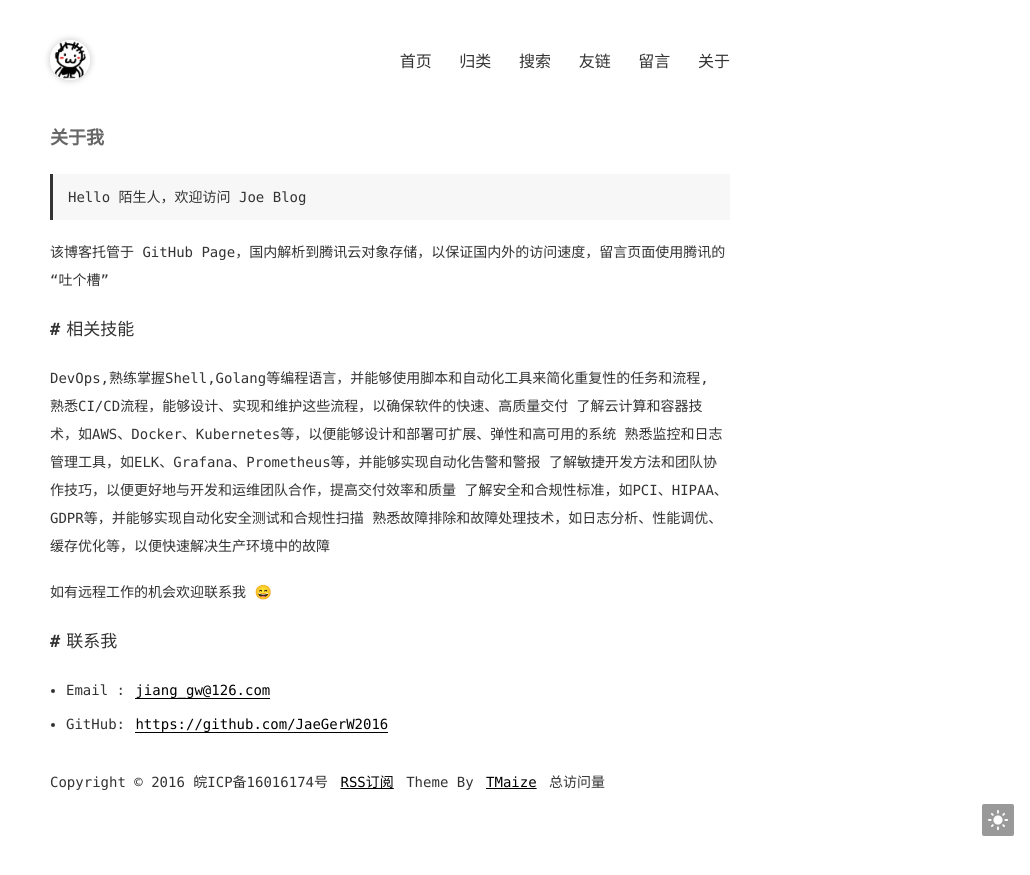
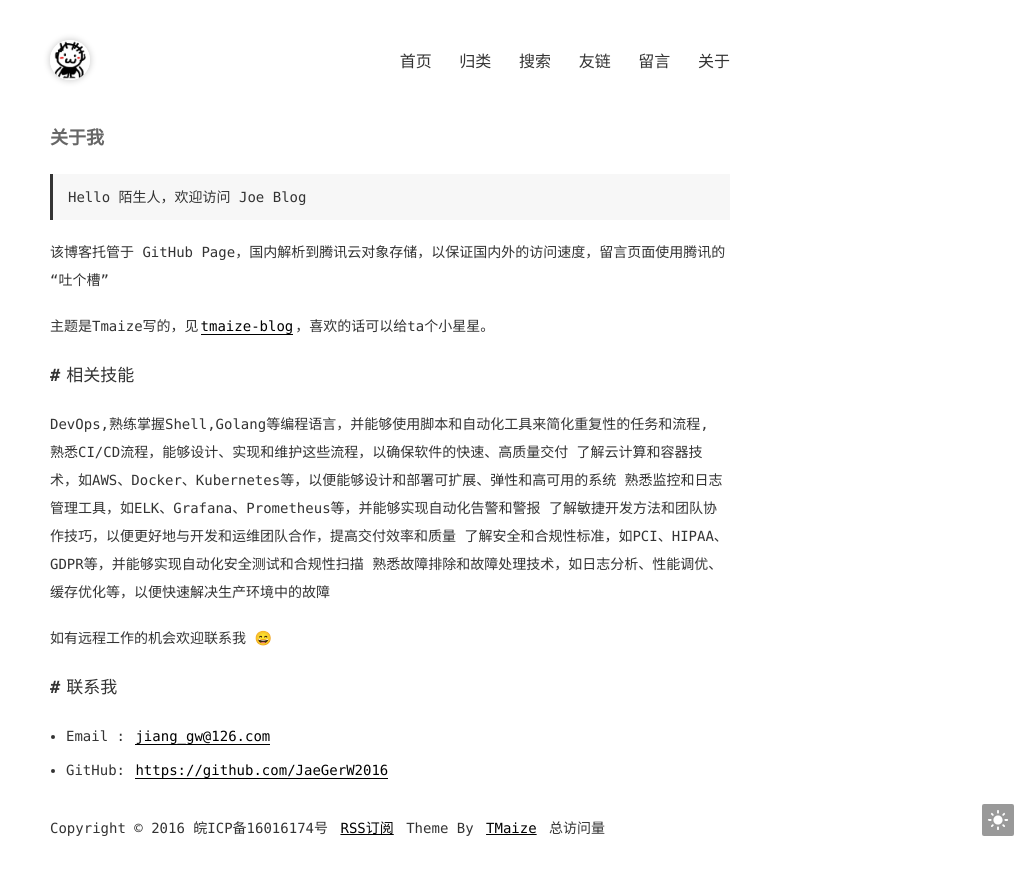
Before and after one commit to JaeGerW2016/jaegerw2016.github.io, a Jekyll site: the page built from pages/about.md, in a window 1280 px wide. Shown: the top 875 px of the page, without its empty margins (250-1280 px from the left). Built offline with Jekyll 4.4.1, drawn with Linux system fonts in a browser that asks for light colours; comment, search, counter and statistics services are not loaded.

Commit message:
edit About.md

```diff
--- a/pages/about.md
+++ b/pages/about.md
@@ -6,6 +6,8 @@ title: 关于我
 > Hello 陌生人，欢迎访问 Joe Blog
 
 该博客托管于 GitHub Page，国内解析到腾讯云对象存储，以保证国内外的访问速度，留言页面使用腾讯的“吐个槽”
+
+主题是Tmaize写的，见[tmaize-blog](https://github.com/TMaize/tmaize-blog)，喜欢的话可以给ta个小星星。
 
 
 ## 相关技能
```
